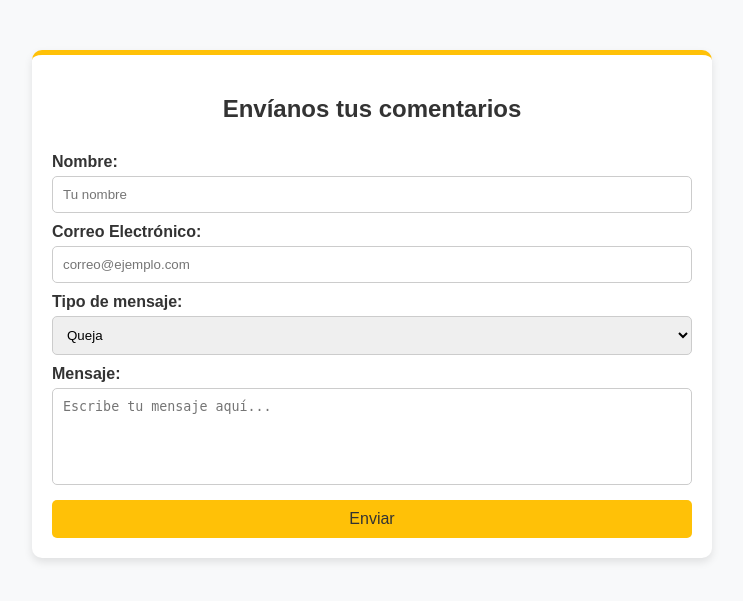
After one commit to JesusA2004/TiendaTecnologia, a PHP site: page /TiendaTecnologia/Views/quejas.php in a window 1280 px wide. The commit adds this page. Shown: the top 601 px of the page, without its empty margins (268-1011 px from the left). Run offline with PHP 8.4, Linux system fonts and the light colour scheme.

Commit message:
quejas listo

```diff
--- a/Config/BdConection.php
+++ b/Config/BdConection.php
@@ -7,9 +7,9 @@
                 // 1. Elimina el mensaje de éxito (interfiere con redirecciones)
                 self::$conn = mysqli_connect(
                     'localhost',
-                    'ktkswgfb__nMrsLg3WnAqXZtnM775odxRw-yB9HM7G',
+                    'root',
                     '',
-                    'ktkswgfb_bdTienda'
+                    'tienda'
                 );
 
                 // 2. Verifica errores de conexión
--- a/Controllers/Controller.php
+++ b/Controllers/Controller.php
@@ -8,6 +8,7 @@
 
         public function __construct() {
             $this->modelo = new Model();
+
         }
 
         public function listarClientes() {
@@ -21,6 +22,7 @@
         public function obtenerCliente($id) {
             return $this->modelo->obtenerClientePorId($id);
         }
+
     }
 
     // Manejo del formulario
@@ -47,4 +49,6 @@
             echo "<script>alert('Error al registrar'); window.history.back();</script>";
         }
     }
+
+
 ?>
--- /dev/null
+++ b/Public/Css/quejas.css
@@ -0,0 +1,60 @@
+body {
+    font-family: Arial, sans-serif;
+    background-color: #f8f9fa;
+    margin: 0;
+    padding: 0;
+}
+
+.container {
+    width: 50%;
+    margin: 50px auto;
+    background-color: #fff;
+    padding: 20px;
+    border-radius: 10px;
+    box-shadow: 0 4px 8px rgba(0, 0, 0, 0.1);
+    border-top: 5px solid #ffc107;
+}
+
+h2 {
+    color: #333;
+    text-align: center;
+}
+
+form {
+    display: flex;
+    flex-direction: column;
+}
+
+label {
+    margin-top: 10px;
+    font-weight: bold;
+    color: #333;
+}
+
+input, select, textarea {
+    padding: 10px;
+    margin-top: 5px;
+    border: 1px solid #ccc;
+    border-radius: 5px;
+    width: 100%;
+    box-sizing: border-box;
+}
+
+textarea {
+    resize: none;
+}
+
+button {
+    background-color: #ffc107;
+    color: #333;
+    padding: 10px 20px;
+    margin-top: 15px;
+    border: none;
+    border-radius: 5px;
+    cursor: pointer;
+    font-size: 16px;
+}
+
+button:hover {
+    background-color: #e0a800;
+}
--- /dev/null
+++ b/Views/quejas.php
@@ -0,0 +1,38 @@
+<?php
+    require_once __DIR__ . '/../Config/Routes.php';
+?>
+
+<!DOCTYPE html>
+<html>
+<head>
+    <link rel="stylesheet" type="text/css" href="styles.css">
+    <meta charset="UTF-8">
+    <link rel="stylesheet" type="text/css" href="<?php echo CSS_URL; ?>/quejas.css">
+    <meta name="viewport" content="width=device-width, initial-scale=1.0">
+    <title>Panel de Quejas y Sugerencias</title>
+</head>
+<body>
+    <div class="container">
+        <h2>Envíanos tus comentarios</h2>
+        <form id="formQuejas" action="../Controllers/ControllerQuejas.php" method="POST">
+            <label for="nombre">Nombre:</label>
+            <input type="text" id="nombre" name="nombre" placeholder="Tu nombre" required>
+
+            <label for="correo">Correo Electrónico:</label>
+            <input type="email" id="correo" name="correo" placeholder="correo@ejemplo.com" required>
+
+            <label for="tipo">Tipo de mensaje:</label>
+            <select id="tipo" name="tipo" required>
+                <option value="queja">Queja</option>
+                <option value="sugerencia">Sugerencia</option>
+                <option value="observacion">Observación</option>
+            </select>
+
+            <label for="mensaje">Mensaje:</label>
+            <textarea id="mensaje" name="mensaje" rows="5" placeholder="Escribe tu mensaje aquí..." required></textarea>
+
+            <button type="submit">Enviar</button>
+        </form>
+    </div>
+</body>
+</html>
```
Also changed, not shown: Controllers/ControllerQuejas.php (added, +44 -0 lines), Database/bd.sql (+9 -0 lines), Models/ModelQuejas.php (added, +25 -0 lines), Public/Css/Principal.css (+35 -0 lines), index.php (+3 -6 lines), indexEnglish.php (+9 -3 lines), Config/Routes.php (line endings or trailing spaces), Public/Resources/Logo.png (added), Public/Resources/Logo1.png (added).
